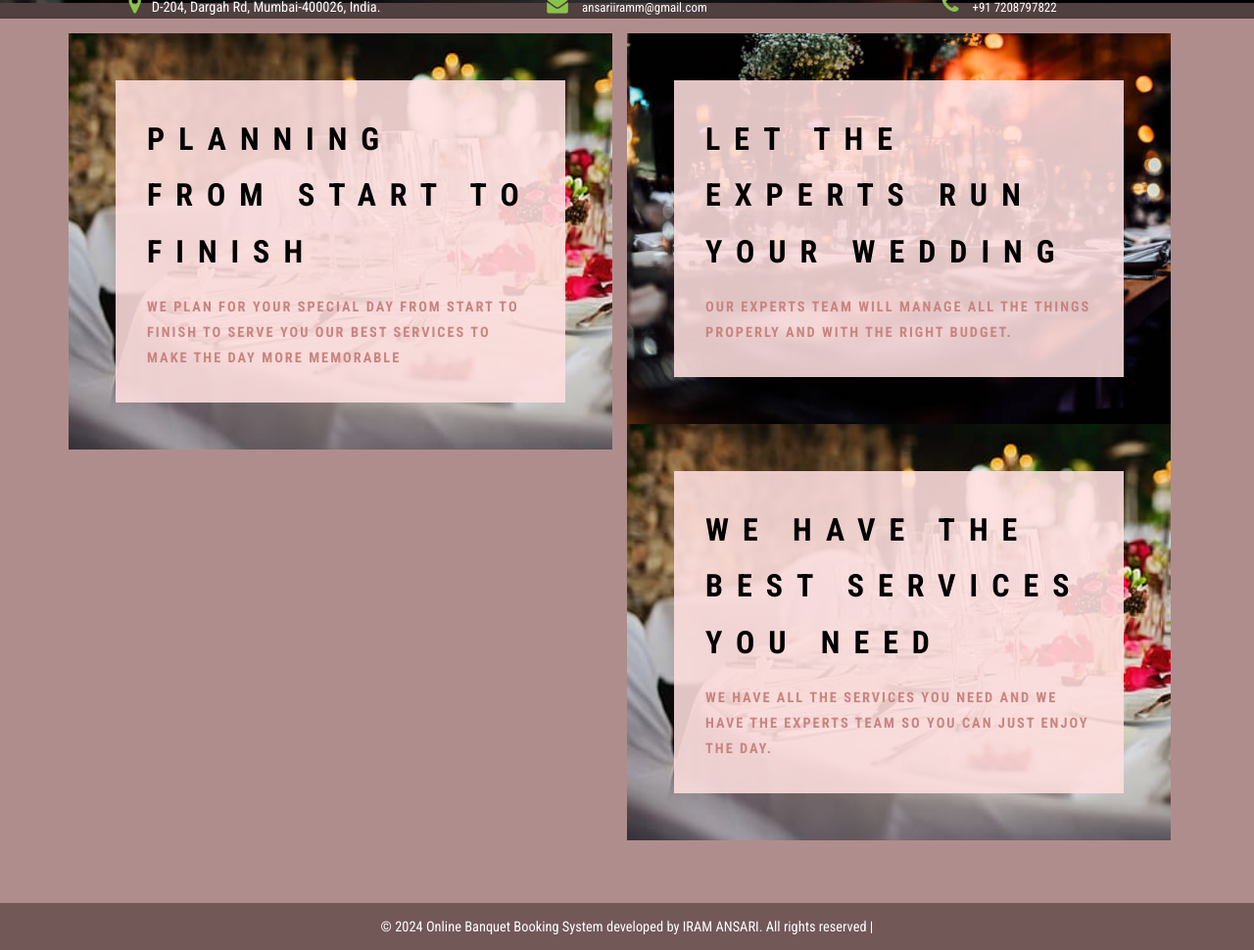
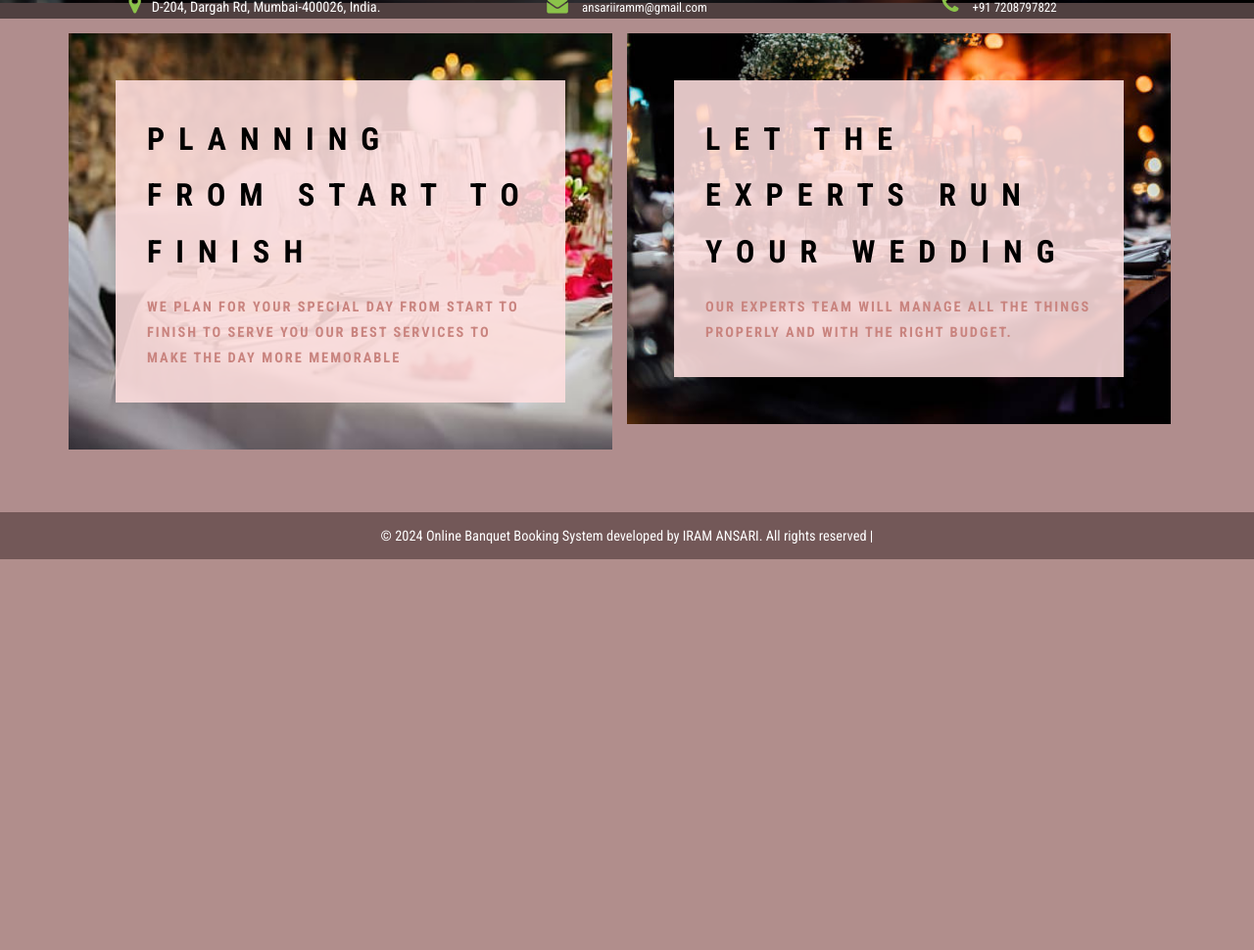
Before and after one commit to Iram7208/obbs, a PHP site: page / in a window 1280 px wide. Shown: the part 652-1622 px from the top of the page at 98% size. After the commit the page ends 1223 px from the top, so only its background shows below. Run offline with PHP 8.4, Linux system fonts and the light colour scheme; a user stored in the database is signed in; data comes from the database, SQL or seed files in the repository.

Commit message:
Update index.php

```diff
--- a/obbs/index.php
+++ b/obbs/index.php
@@ -105,14 +105,6 @@ foreach($results as $row)
 					</div>
 				</div>
 
-				<div class="col-md-6 wthree-bottom-grid">
-					<div class="w3-agileits-bottom-left">
-						<div class="w3-agileits-bottom-left-text">
-							<h3>WE HAVE THE BEST SERVICES YOU NEED</h3>
-							<p>We have all the services you need and we have the experts team so you can just enjoy the Day.</p>
-						</div>
-					</div>
-				</div>
 				<div class="clearfix"> </div>
 			</div>
 		</div>
```
